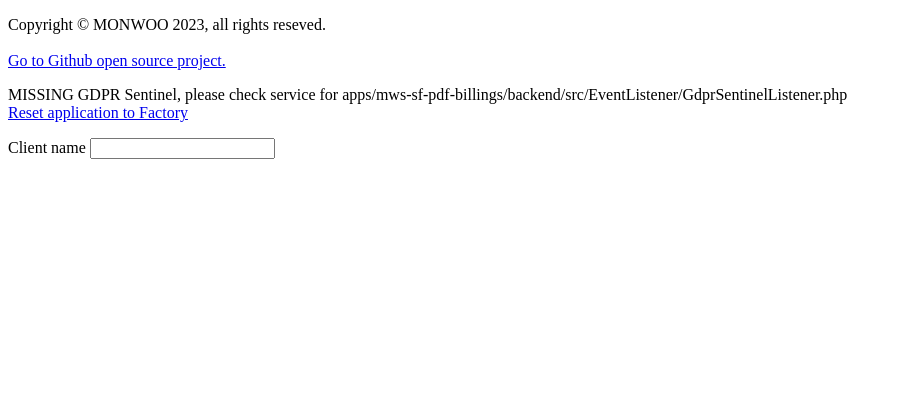
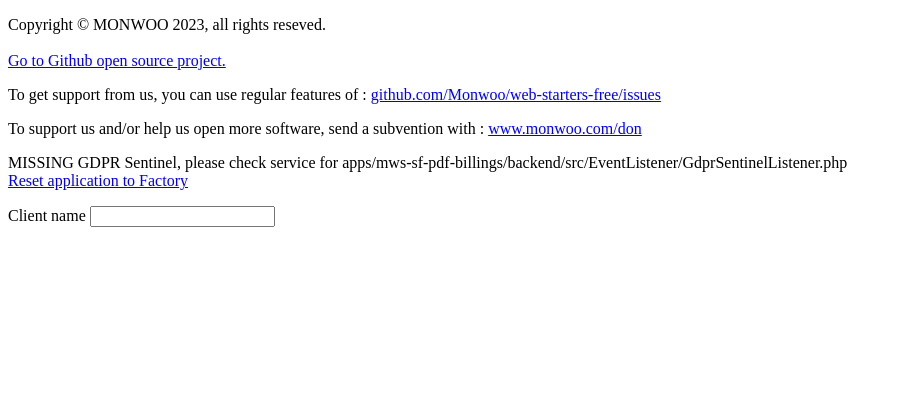
Before and after one commit to Monwoo/web-starters-free, a Symfony app: template apps/mws-sf-pdf-billings/backend/templates/pdf-billings/index.html.twig in a window 1280 px wide. Shown: the top 420 px of the page, without its empty margins (0-902 px from the left). Run offline with Twig, Linux system fonts and the light colour scheme; the template is opened without the code that fills it, so the values that code supplies are empty; form fields are guessed from the names that the template uses; some libraries are stand-ins or nearby versions.

Commit message:
[MWS][mws-sf-pdf-billings] improving documentation and demo presentation system

```diff
--- a/apps/mws-sf-pdf-billings/backend/templates/base.html.twig
+++ b/apps/mws-sf-pdf-billings/backend/templates/base.html.twig
@@ -35,6 +35,18 @@
                 <a href="https://github.com/Monwoo/web-starters-free/tree/main/apps/mws-sf-pdf-billings"
                 target="_blank">
                     Go to Github open source project.
+                </a>
+            </p>
+            <p>
+                To get support from us, you can use regular features of :
+                <a href="https://github.com/Monwoo/web-starters-free/issues" target="_blank">
+                github.com/Monwoo/web-starters-free/issues
+                </a>
+            </p>
+			<p>
+                To support us and/or help us open more software, send a subvention with :
+                <a href="https://www.monwoo.com/don" target="_blank">
+                www.monwoo.com/don
                 </a>
             </p>
 			<p>
```
Also changed, not shown: README.md, apps/mws-sf-pdf-billings/README.md, 2 other files.
